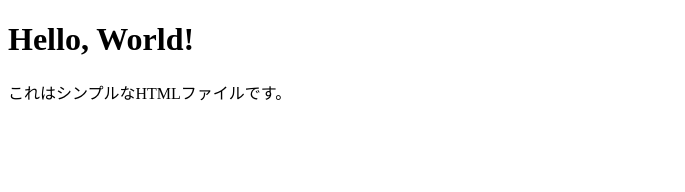
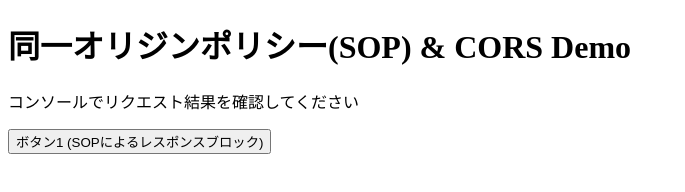
Before and after one commit to kitou88C39/Typescript_Python_OpenApi, a plain HTML site: page security/frontend/index.html in a window 1280 px wide. Shown: the whole page, without its empty margins (0-685 px from the left). Drawn offline with Linux system fonts and the light colour scheme.

Commit message:
security/frontend/index.htmlを作成

```diff
--- a/security/frontend/index.html
+++ b/security/frontend/index.html
@@ -2,11 +2,12 @@
 <html lang="ja">
   <head>
     <meta charset="UTF-8" />
-    <meta name="viewport" content="width=device-width, initial-scale=1.0" />
-    <title>Hello, World!</title>
+    <title>SOP & CORS Demo</title>
   </head>
   <body>
-    <h1>Hello, World!</h1>
-    <p>これはシンプルなHTMLファイルです。</p>
+    <h1>同一オリジンポリシー(SOP) & CORS Demo</h1>
+    <p>コンソールでリクエスト結果を確認してください</p>
+
+    <button id="btn1">ボタン1 (SOPによるレスポンスブロック)</button>
   </body>
 </html>
```
